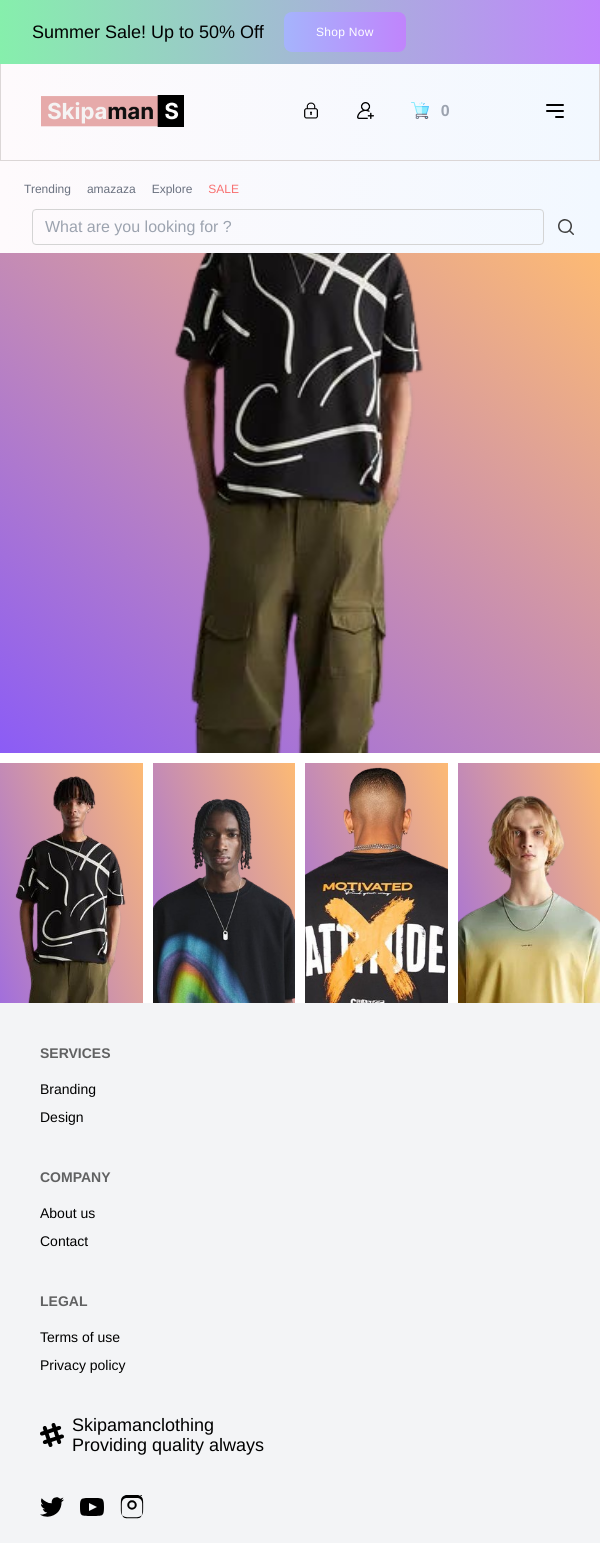
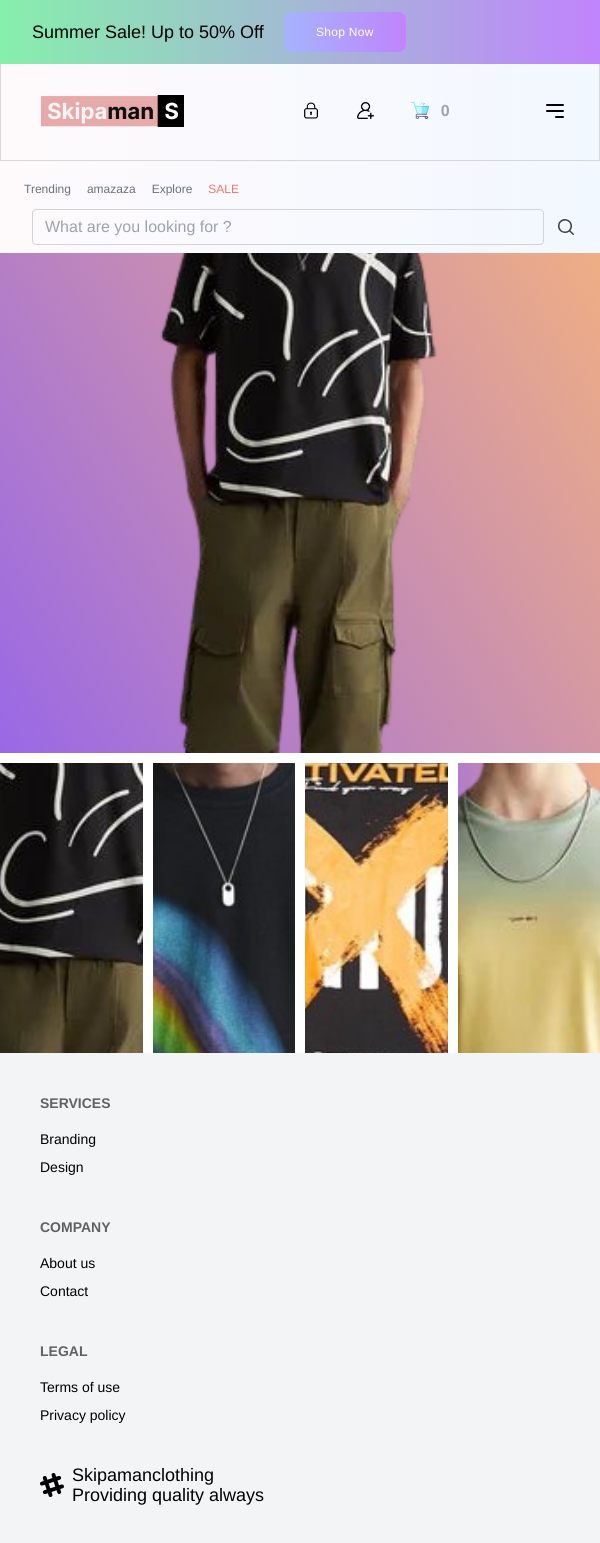
Before and after one commit to sakhike1/skipamanclothing, a Vue app: page /SalesNow in a window 600 px wide. Shown: the top 1543 px of the page. Built offline with nearby package versions, Linux system fonts and the light colour scheme.

Commit message:
updated pages

```diff
--- a/src/components/NoItem.vue
+++ b/src/components/NoItem.vue
@@ -15,8 +15,8 @@
             </p>
             <div class="flex flex-wrap justify-center items-center">
               <input v-model="email"
-                class="w-full py-3 px-4 mb-2 mr-0 text-sm text-gray-900 rounded dark:placeholder-gray-300 dark:text-gray-300 dark:bg-gray-600 md:mb-0 md:w-1/2"
-                type="text" placeholder="Type your e-mail">
+                class="w-full py-3 px-4 outline-none mb-2 mr-0 text-sm border-none text-gray-900 rounded dark:placeholder-gray-300 dark:text-gray-300 dark:bg-gray-600 md:mb-0 md:w-1/2"
+                type="text" placeholder="Type your e-mail" autofocus="false">
               <button @click="subscribe"
                 class="w-full px-6 py-3 text-sm font-semibold text-white bg-blue-600 rounded md:w-auto md:ml-2 hover:bg-blue-700">
                 Subscribe
--- a/src/components/common/SalesNow.vue
+++ b/src/components/common/SalesNow.vue
@@ -180,56 +180,26 @@ export default {
 }
 
 @media (max-width: 640px) {
+
+    .keen-slider,
     .thumbnail {
-        height: 305px;
-        /* Adjust height as needed */
-    }
-
-
-    .keen-slider__slide img {
-        max-width: 100%;
-        max-height: 100%;
+        height: 300px;
     }
 }
 
 @media (min-width: 641px) and (max-width: 1024px) {
+
+    .keen-slider,
     .thumbnail {
-        height: 305px; /* Adjust height as needed */
+        height: 350px;
     }
 }
 
+@media (min-width: 1025px) and (max-width: 1180px) {
 
-@media (min-width: 1025px) and (max-width: 1180px) {
+    .keen-slider,
     .thumbnail {
-        height: 305px; /* Adjust height as needed */
-    }
-}
-
-@media (min-width: 433px) and (max-width: 620px) {
-    .thumbnail {
-        height: 305px; /* Adjust height as needed */
-    }
-}
-
-@media (min-width: 380px) and (max-width: 610px) {
-    .thumbnail {
-        height: 305px; /* Adjust height as needed */
-    }
-}
-@media (min-width: 400px) and (max-width: 606px) {
-    .thumbnail {
-        height: 270px; /* Adjust height as needed */
-    }
-}
-
-@media (min-width: 380px) and (max-width: 606px) {
-    .thumbnail {
-        height: 250px; /* Adjust height as needed */
-    }
-}
-@media (min-width: 1182px)  {
-    .thumbnail {
-        height: 330px; /* Adjust height as needed */
+        height: 400px;
     }
 }
 </style>
```
